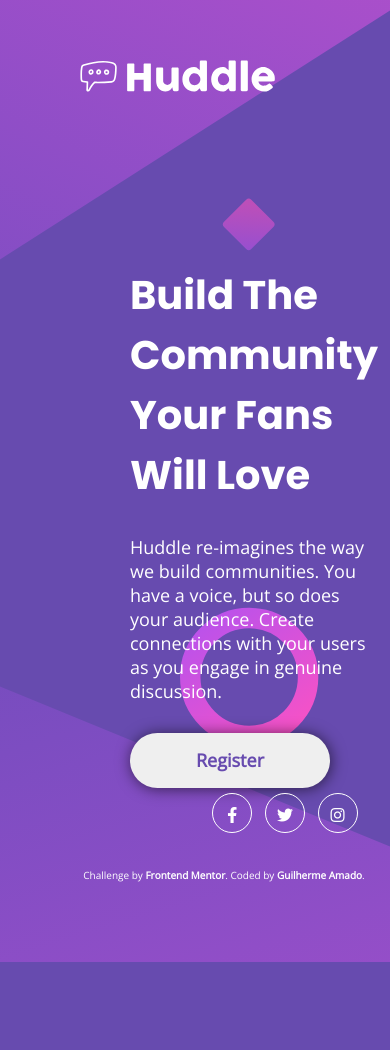
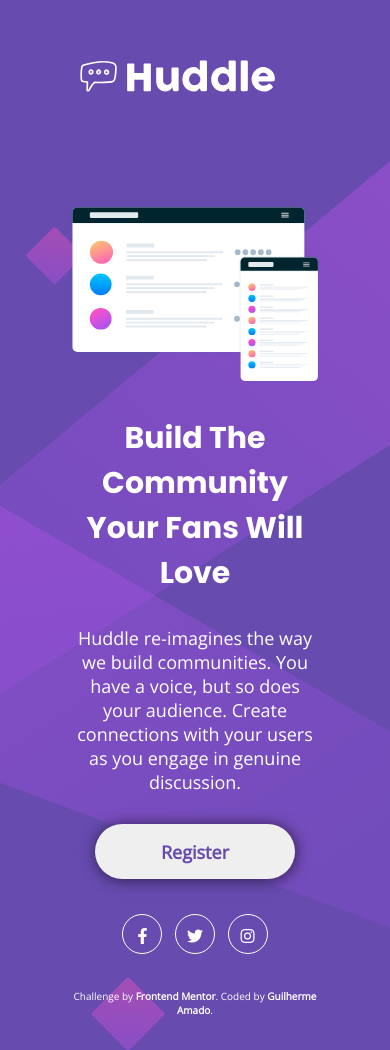
Before and after one commit to GuilhermeAmado/huddle-landing-page-with-single-introductory-section, a plain HTML site: page index.html in a window 390 px wide. Shown: the top 1050 px of the page. Before the commit the page ends 962 px from the top, so only its background shows below. Drawn offline with nearby package versions, Linux system fonts and the light colour scheme.

Commit message:
Added mobile styles

```diff
--- a/css/style.css
+++ b/css/style.css
@@ -24,7 +24,6 @@ body {
     background-position: center;
     background-repeat: no-repeat;
     color: #fff;
-    display: grid;
     font-family: "Open Sans", sans-serif;
     padding: 5rem 7rem;
 }
@@ -124,3 +123,39 @@ ul {
     color: #fff;
     font-weight: bold;
 }
+
+@media screen and (max-width: 960px) {
+
+    body {
+        background-image: url(../images/bg-mobile.svg);
+    }
+
+    main {
+        display: block;
+    }
+
+    h1 {
+        font-size: 3rem;
+    }
+
+    footer {
+        margin-top: 3rem;
+    }
+
+    .landing-text {
+        margin-top: 3rem;
+        min-width: 100%;
+        padding-top: 0;
+        padding-left: 0;
+        text-align: center;
+    }
+
+    .social {
+        justify-content: center;
+    }
+
+    .social ul {
+        margin-right: 0%;
+    }
+
+}
```
